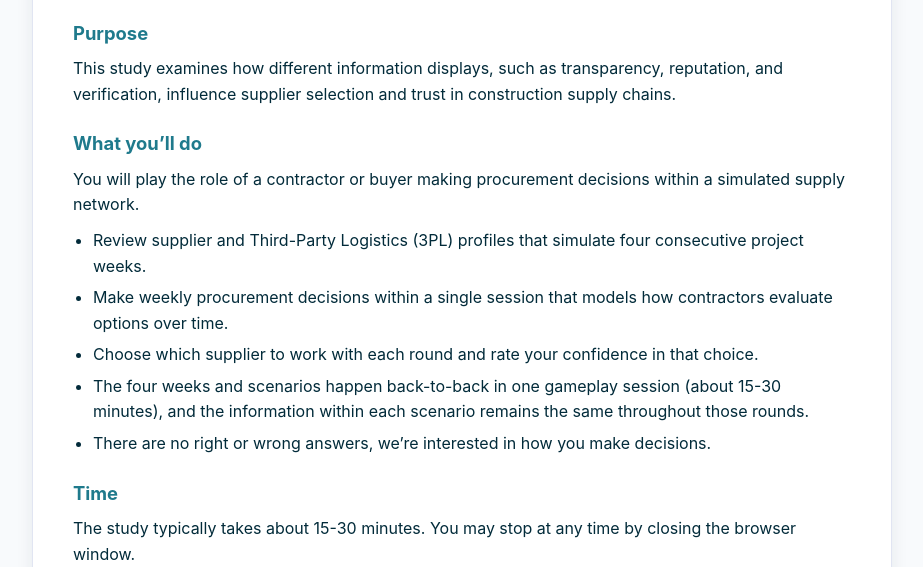
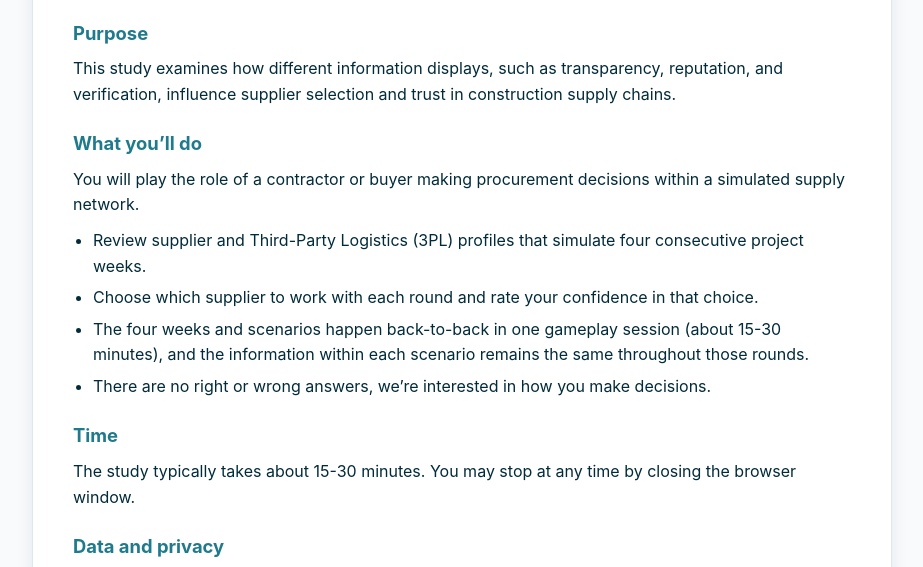
Before and after one commit to MHhey/supply-network-study, a plain HTML site: page consent.html in a window 1280 px wide. Shown: the part 166-733 px from the top of the page, without its empty margins (178-1101 px from the left). Drawn offline with Linux system fonts and the light colour scheme.

Commit message:
Update consent.html

```diff
--- a/consent.html
+++ b/consent.html
@@ -47,7 +47,6 @@
   <p>You will play the role of a contractor or buyer making procurement decisions within a simulated supply network.</p>
   <ul>
     <li>Review supplier and Third-Party Logistics (3PL) profiles that simulate four consecutive project weeks.</li>
-    <li>Make weekly procurement decisions within a single session that models how contractors evaluate options over time.</li>
     <li>Choose which supplier to work with each round and rate your confidence in that choice.</li>
     <li>The four weeks and scenarios happen back-to-back in one gameplay session (about 15-30 minutes), and the information within each scenario remains the same throughout those rounds.</li>
     <li>There are no right or wrong answers, we’re interested in how you make decisions.</li>
```
